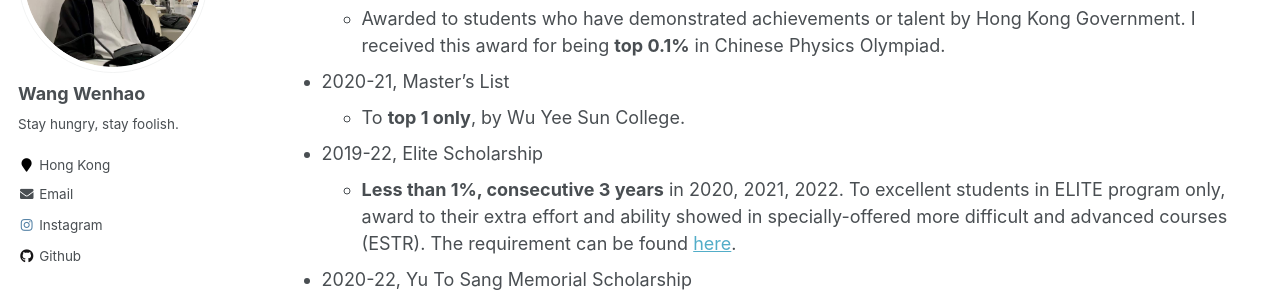
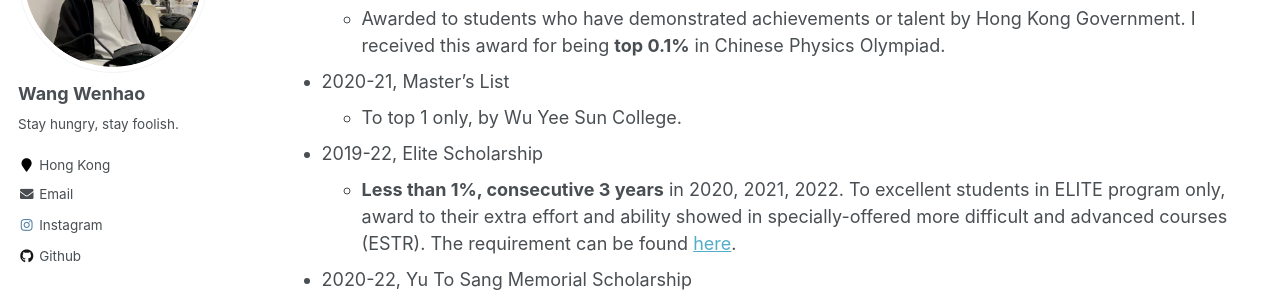
Before and after one commit to Hao-Starrr/Hao-Starrr.github.io, a Jekyll site: the page built from _pages/cv.md, in a window 1280 px wide and 900 px high, scrolled down 519 px. Shown: the part 153-453 px from the top of the window. Built offline with Jekyll 4.4.1, drawn with Linux system fonts in a browser that asks for light colours; some of the changed text lies outside the part shown.

Commit message:
Update cv.md

```diff
--- a/_pages/cv.md
+++ b/_pages/cv.md
@@ -35,7 +35,7 @@ redirect_from:
   - Awarded to students who have demonstrated achievements or talent by Hong Kong Government. I received this award for being **top 0.1%** in Chinese Physics Olympiad.
 
 - 2020-21, Master's List
-  - To **top 1 only**, by Wu Yee Sun College.
+  - To top 1 only, by Wu Yee Sun College.
 
 - 2019-22, Elite Scholarship
   - **Less than 1%, consecutive 3 years** in 2020, 2021, 2022. To excellent students in ELITE program only, award to their extra effort and ability showed in specially-offered more difficult and advanced courses (ESTR). The requirement can be found [here](https://www.erg.cuhk.edu.hk/erg/Elite).
```
Also changed, not shown: other parts of _pages/cv.md (+1 -1 lines).
